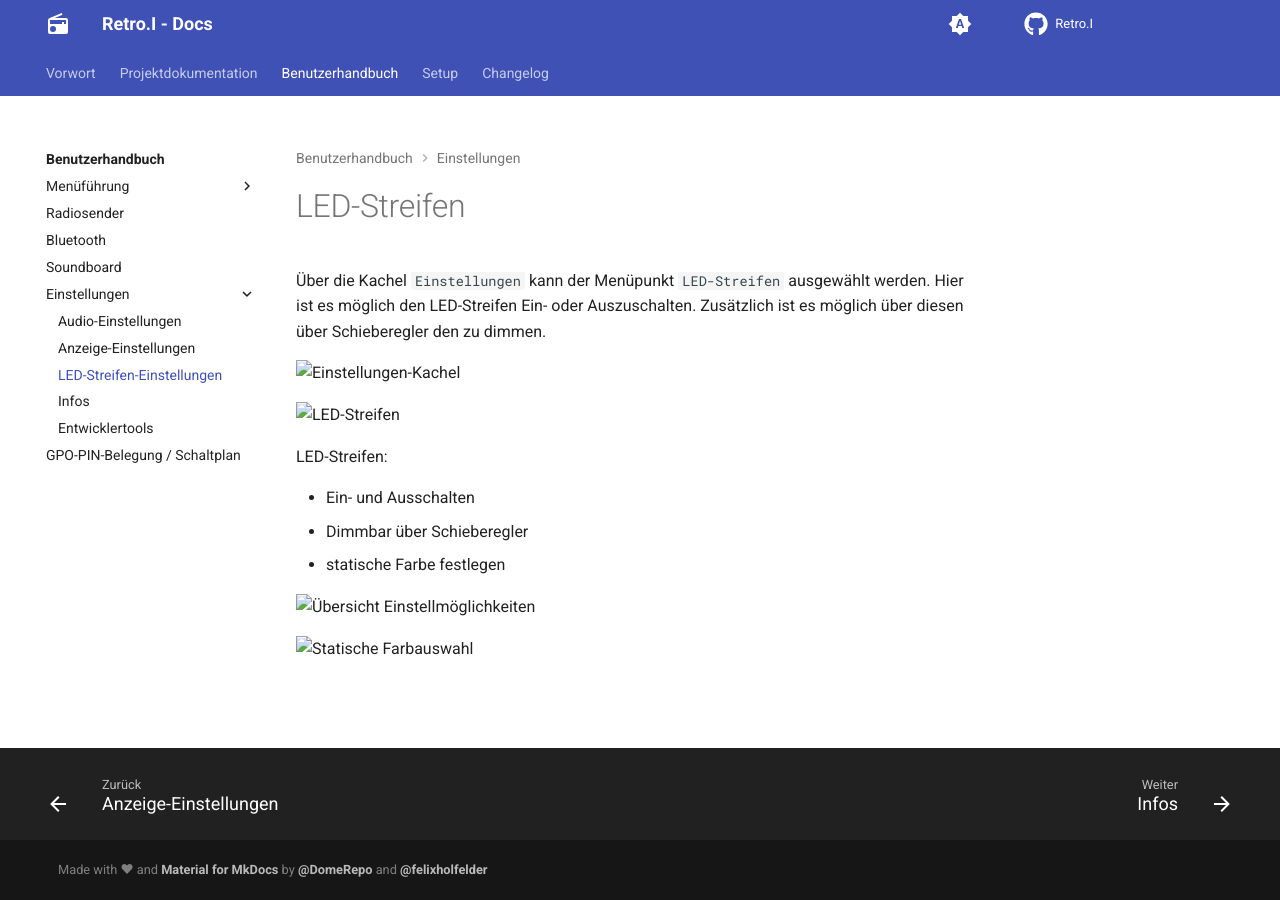
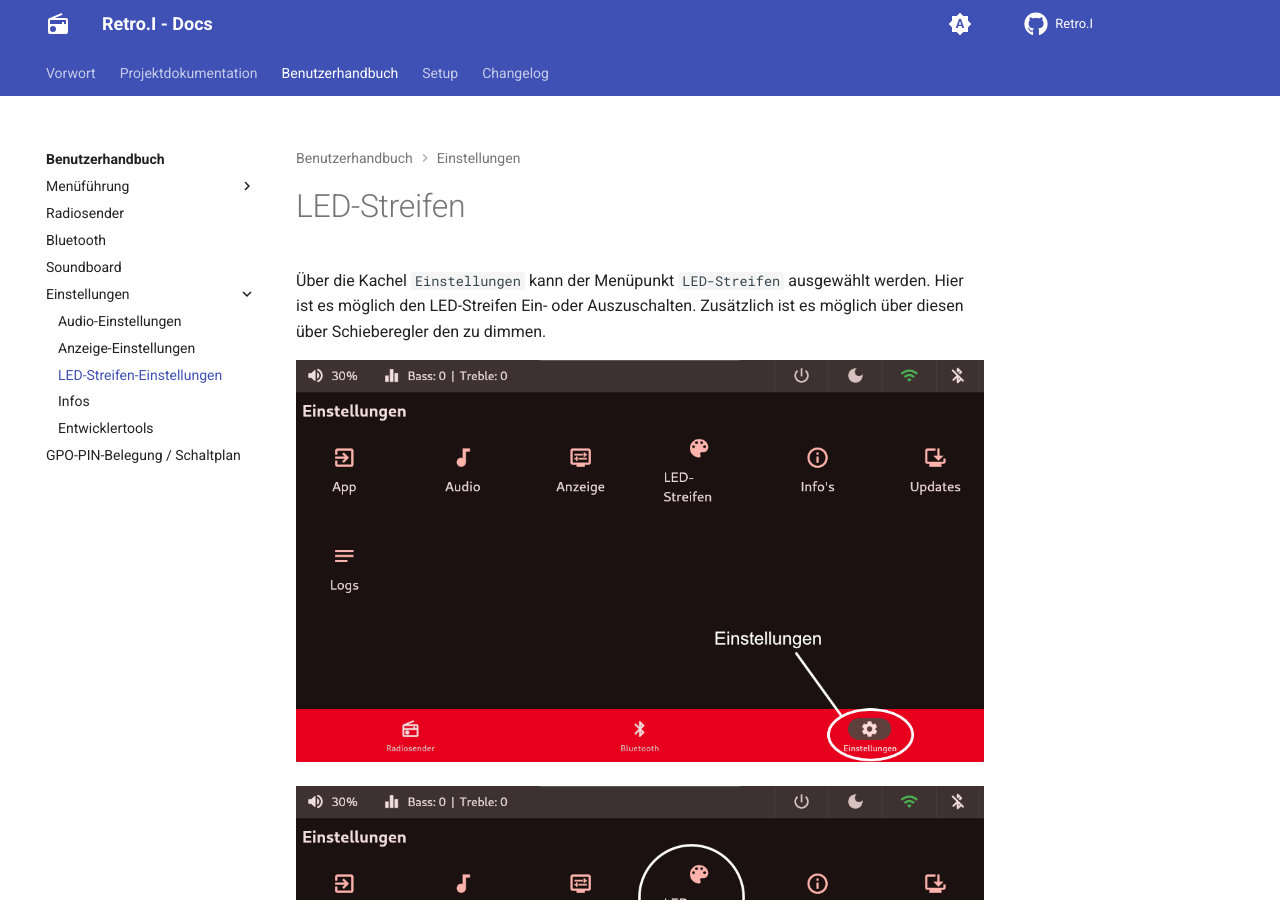
Before and after one commit to Retro-I/docs, an MkDocs documentation site: the page built from docs/user-manual/led-streifen.md, in a window 1280 px wide and 900 px high. Built offline with MkDocs 1.6.1 and Material for MkDocs 9.7.7, drawn with Linux system fonts in a browser that asks for light colours; plug-ins that fetch from the network failed and are left out; comment, search, counter and statistics services are not loaded.

Commit message:
user-manual: led-streifen picture name

```diff
--- a/docs/user-manual/led-streifen.md
+++ b/docs/user-manual/led-streifen.md
@@ -3,10 +3,10 @@
 Hier ist es möglich den LED-Streifen Ein- oder Auszuschalten.
 Zusätzlich ist es möglich über diesen über Schieberegler den zu dimmen.
 
-![Einstellungen-Kachel](../assets/user-manual/led-streifen/LED-streifen_1.jpg)
+![Einstellungen-Kachel](../assets/user-manual/led-streifen/LED-Streifen_1.jpg)
 <br>
 
-![LED-Streifen](../assets/user-manual/led-streifen/LED-streifen_2.jpg)
+![LED-Streifen](../assets/user-manual/led-streifen/LED-Streifen_2.jpg)
 
 LED-Streifen:
 
@@ -14,7 +14,7 @@ LED-Streifen:
  - Dimmbar über Schieberegler
  - statische Farbe festlegen
 
-![Übersicht Einstellmöglichkeiten](../assets/user-manual/led-streifen/LED-streifen_3.jpg)
+![Übersicht Einstellmöglichkeiten](../assets/user-manual/led-streifen/LED-Streifen_3.jpg)
 <br>
 
-![Statische Farbauswahl](../assets/user-manual/led-streifen/LED-streifen_4.jpg)
+![Statische Farbauswahl](../assets/user-manual/led-streifen/LED-Streifen_4.jpg)
```
Also changed, not shown: docs/assets/user-manual/wlan/wlan_0.jpg.
